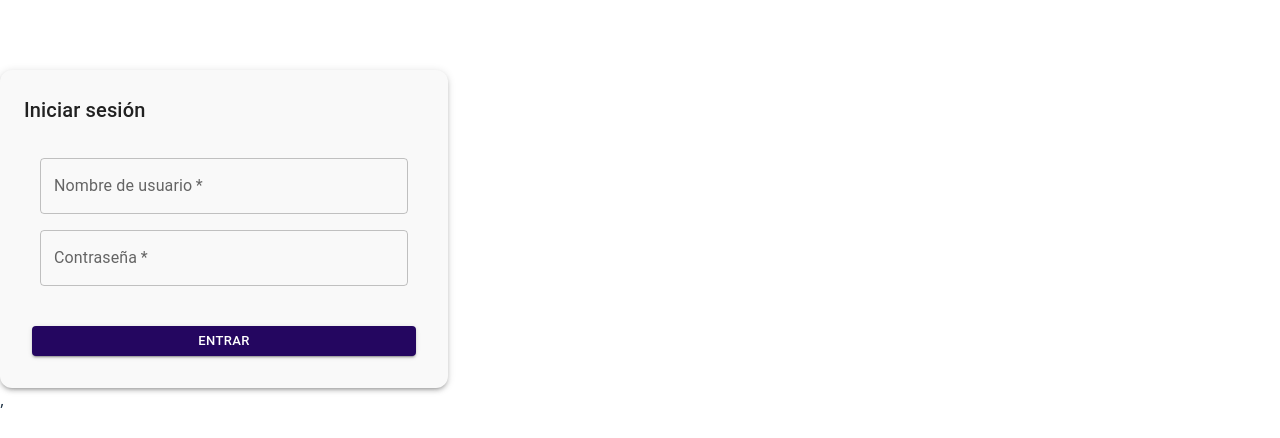
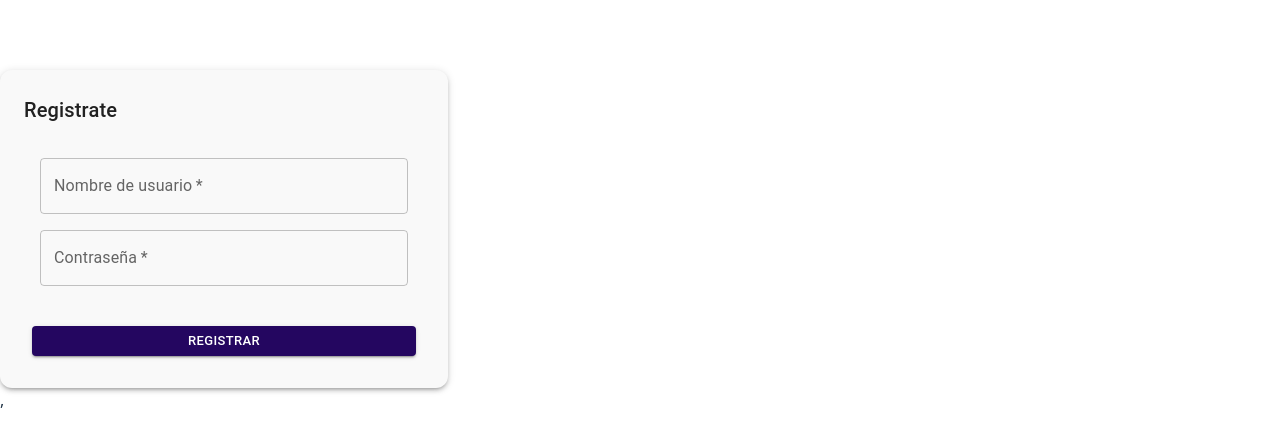
Before and after one commit to IxchelChvz/Proyecto-Final, a React (Vite) app in the folder vite-frontend/: page / in a window 1280 px wide. Shown: the part 199-637 px from the top of the page. Built offline with nearby package versions, Linux system fonts and the light colour scheme; no server answers.

Commit message:
Cambios para registrar

```diff
--- a/vite-frontend/src/App.jsx
+++ b/vite-frontend/src/App.jsx
@@ -6,6 +6,7 @@ import AgregarProducto from './components/FormProducto';
 import LoginUser from './components/LoginUsuario';
 
 import { Box } from '@mui/material';
+import RegistroUser from './components/RegistroUsuario';
 
 function ProductosPage({ onProductoAgregado, recargar }) {
   return (
@@ -34,9 +35,15 @@ function App() {
     <BrowserRouter>
       <MenuBarra />
      <Routes>
-        {/* Ruta pública para login, si ya hay token redirige a productos */}
+  {/* Ruta pública para registro */}
   <Route
     path="/"
+    element={token ? <Navigate to="/productos" /> : <RegistroUser setToken={setToken} />}
+  />
+
+  {/* Ruta pública para login */}
+  <Route
+    path="/login"
     element={token ? <Navigate to="/productos" /> : <LoginUser setToken={setToken} />}
   />
 
@@ -50,9 +57,10 @@ function App() {
     )}
   />
 
-        {/* Para cualquier otra ruta redirigir a login */}
+  {/* Para cualquier otra ruta redirigir a raíz (registro) */}
   <Route path="*" element={<Navigate to="/" />} />
 </Routes>
+
     </BrowserRouter>
   );
 }
--- a/vite-frontend/src/components/RegistroUsuario.jsx
+++ b/vite-frontend/src/components/RegistroUsuario.jsx
@@ -1,59 +1,78 @@
-import {useState} from "react";
-import {Button, Card, CardContent, CardActions, Typography, TextField, Stack} from '@mui/material';
+import { useState } from "react";
+import { Button, Card, CardContent, CardActions, Typography, TextField, Stack } from '@mui/material';
 
-const RegistroUser = (onUsuarioAgregado) => {
-
-    const [usuario, setUsuario] = useState({});
+const RegistroUser = ({ onUsuarioAgregado }) => {
   const [nombre, setNombre] = useState('');
   const [contrasena, setContrasena] = useState('');
-
-
 
   const handleFormSubmit = async (e) => {
   e.preventDefault();
 
-    const nuevoUsuario = {
-      nombre: nombre,
-      contrasena: contrasena,
-    };
+  const nuevoUsuario = { nombre, contrasena };
 
   try {
-      const response = await fetch(`${VITE_URL_RENDER}/api/v1/usuarios/`, {
+    const response = await fetch(`${VITE_URL_RENDER}/api/v1/usuarios/register`, {
       method: 'POST',
       headers: { 'Content-Type': 'application/json' },
       body: JSON.stringify(nuevoUsuario),
-
     });
 
-      if (!response.ok) throw new Error('Fallo al enviar el usuario');
+    const data = await response.json();
+
+    if (!response.ok) throw new Error(data.error || 'Fallo al enviar el usuario');
+
+    // Guardar token en localStorage y actualizar estado en App
+    localStorage.setItem('token', data.token);
+    if (onUsuarioAgregado) {
+      onUsuarioAgregado(data.token); // si quieres pasar el token para actualizar estado
+    }
 
     setNombre('');
     setContrasena('');
 
-    if (onUsuarioAgregado) {
-      onUsuarioAgregado();
-    }
   } catch (error) {
-      console.log('Error al enviar el usuario');
+    console.error('Error al enviar el usuario', error);
   }
 };
-
   return (
-        <>
     <Stack direction="row" spacing={2} mt={10} justifyContent="center">
-            <Card onSubmit={handleFormSubmit} component="form" sx={{ mt: 4, maxWidth: 400, p: 3, borderRadius: 3, boxShadow: 3, backgroundColor: '#f9f9f9' }}>
-            <Typography variant="h6" sx={{ mb: 2 }}>Registrate</Typography>
+      <Card
+        component="form"
+        onSubmit={handleFormSubmit}
+        sx={{ mt: 4, maxWidth: 400, p: 3, borderRadius: 3, boxShadow: 3, backgroundColor: '#f9f9f9' }}
+      >
+        <Typography variant="h6" sx={{ mb: 2 }}>
+          Registrate
+        </Typography>
         <CardContent>
-                    <TextField value={nombre} onChange={(e) => setNombre(e.target.value)} label="Nombre de usuario" variant="outlined" fullWidth sx={{ mb: 2 }} required />
-                    <TextField value={contrasena} onChange={(e) => setContrasena(e.target.value)} label="Contraseña" variant="outlined" fullWidth sx={{ mb: 2 }} required />
+          <TextField
+            value={nombre}
+            onChange={(e) => setNombre(e.target.value)}
+            label="Nombre de usuario"
+            variant="outlined"
+            fullWidth
+            sx={{ mb: 2 }}
+            required
+          />
+          <TextField
+            value={contrasena}
+            onChange={(e) => setContrasena(e.target.value)}
+            label="Contraseña"
+            type="password"
+            variant="outlined"
+            fullWidth
+            sx={{ mb: 2 }}
+            required
+          />
         </CardContent>
         <CardActions>
-                    <Button type="submit" variant="contained" size="small" fullWidth>Registrar</Button>
+          <Button type="submit" variant="contained" size="small" fullWidth>
+            Registrar
+          </Button>
         </CardActions>
       </Card>
     </Stack>
-        </>
-    )
+  );
 };
 
 export default RegistroUser;
```
Also changed, not shown: 1 other file (tests, documents, lock files or other folders). Lines whose indentation alone changed are shown as unchanged.
